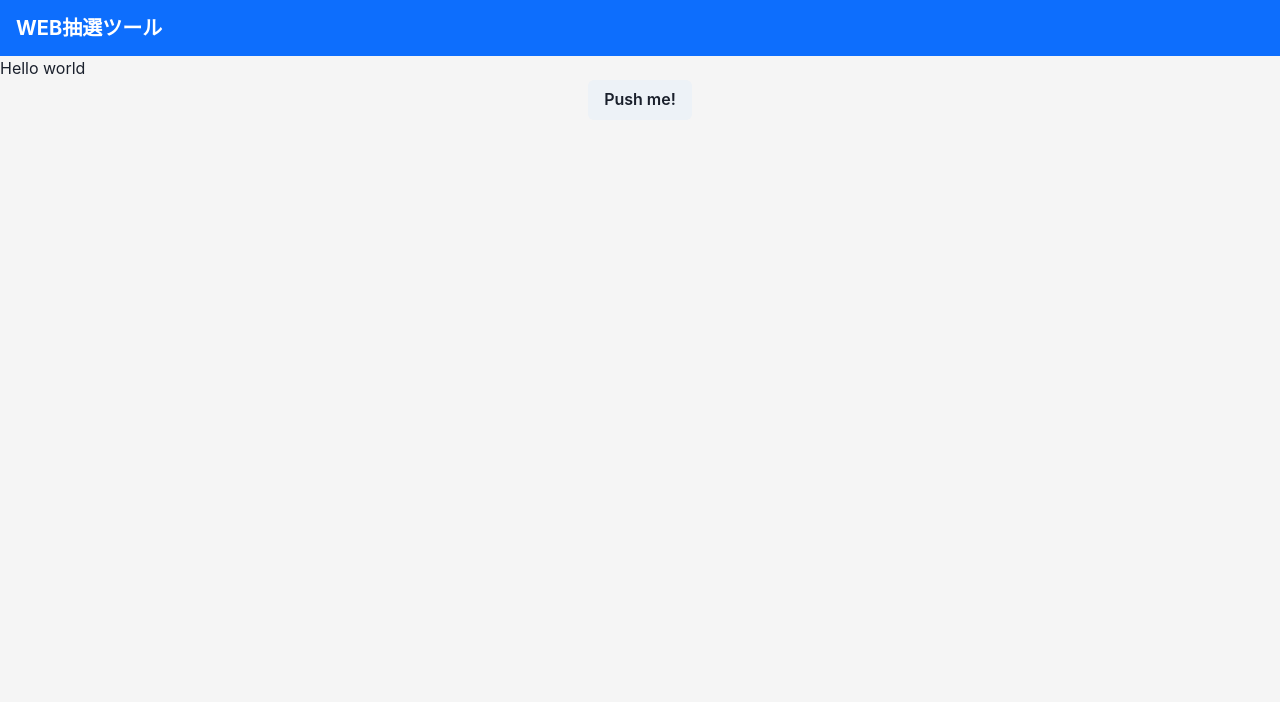
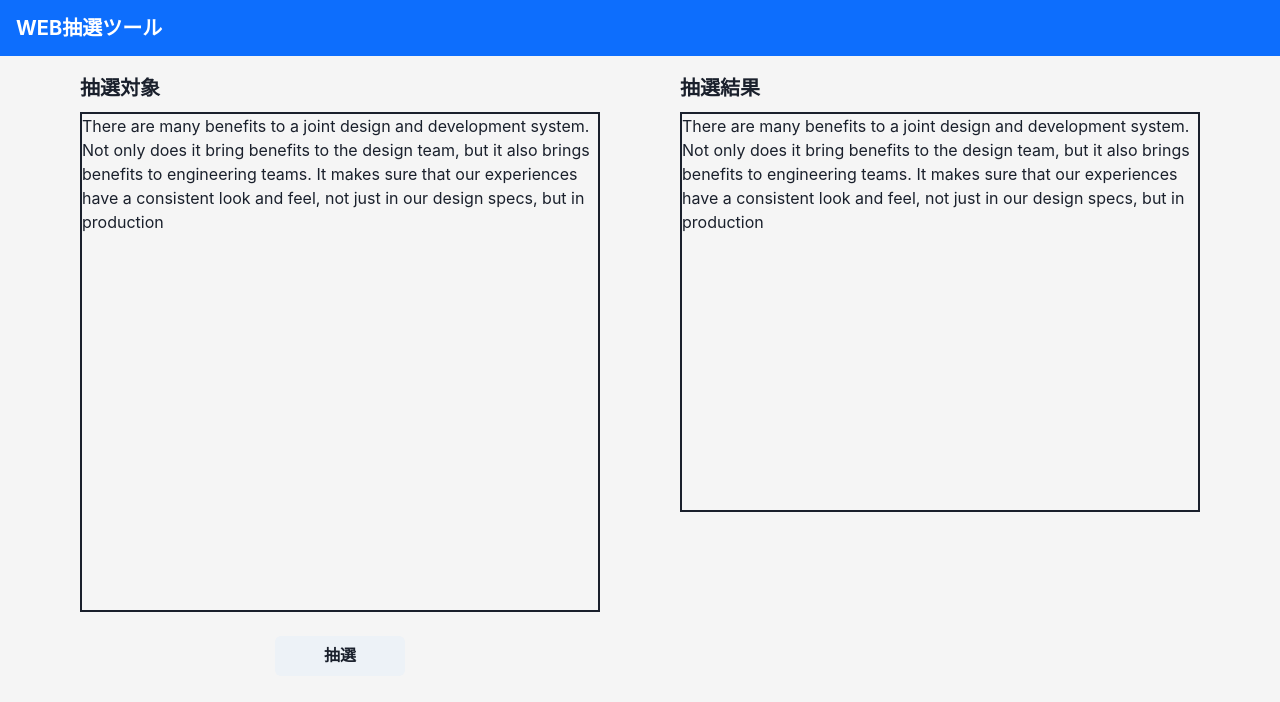
Before and after one commit to mojako1195/lottery_tool, a React (Create React App) app: page / in a window 1280 px wide. Shown: the top 702 px of the page. Built offline with nearby package versions, Linux system fonts and the light colour scheme.

Commit message:
大枠作成

```diff
--- a/src/App.tsx
+++ b/src/App.tsx
@@ -1,5 +1,12 @@
 import "./App.css";
-import { Center, Button, Grid, GridItem, Box, Heading } from "@chakra-ui/react";
+import {
+  Center,
+  Button,
+  SimpleGrid,
+  Box,
+  Heading,
+  Container,
+} from "@chakra-ui/react";
 
 export const App = () => {
   return (
@@ -9,10 +16,43 @@ export const App = () => {
           WEB抽選ツール
         </Heading>
       </Box>
-      <h1>Hello world</h1>
-      <Center>
-        <Button>Push me!</Button>
-      </Center>
+      <Container maxW={"6xl"}>
+        <SimpleGrid
+          mt={5}
+          columns={{ sm: 1, md: 2 }}
+          spacing={{ sm: "50px", md: "80px" }}
+        >
+          <Box>
+            <Heading as="h4" size="md">
+              抽選対象
+            </Heading>
+            <Box p={0} mt={3} w="100%" h="500" border="2px">
+              There are many benefits to a joint design and development system.
+              Not only does it bring benefits to the design team, but it also
+              brings benefits to engineering teams. It makes sure that our
+              experiences have a consistent look and feel, not just in our
+              design specs, but in production
+            </Box>
+            <Center mt={6}>
+              <Button w="25%" h="10">
+                抽選
+              </Button>
+            </Center>
+          </Box>
+          <Box>
+            <Heading as="h4" size="md">
+              抽選結果
+            </Heading>
+            <Box p={0} mt={3} w="100%" h="400" border="2px">
+              There are many benefits to a joint design and development system.
+              Not only does it bring benefits to the design team, but it also
+              brings benefits to engineering teams. It makes sure that our
+              experiences have a consistent look and feel, not just in our
+              design specs, but in production
+            </Box>
+          </Box>
+        </SimpleGrid>
+      </Container>
     </>
   );
 };
```
